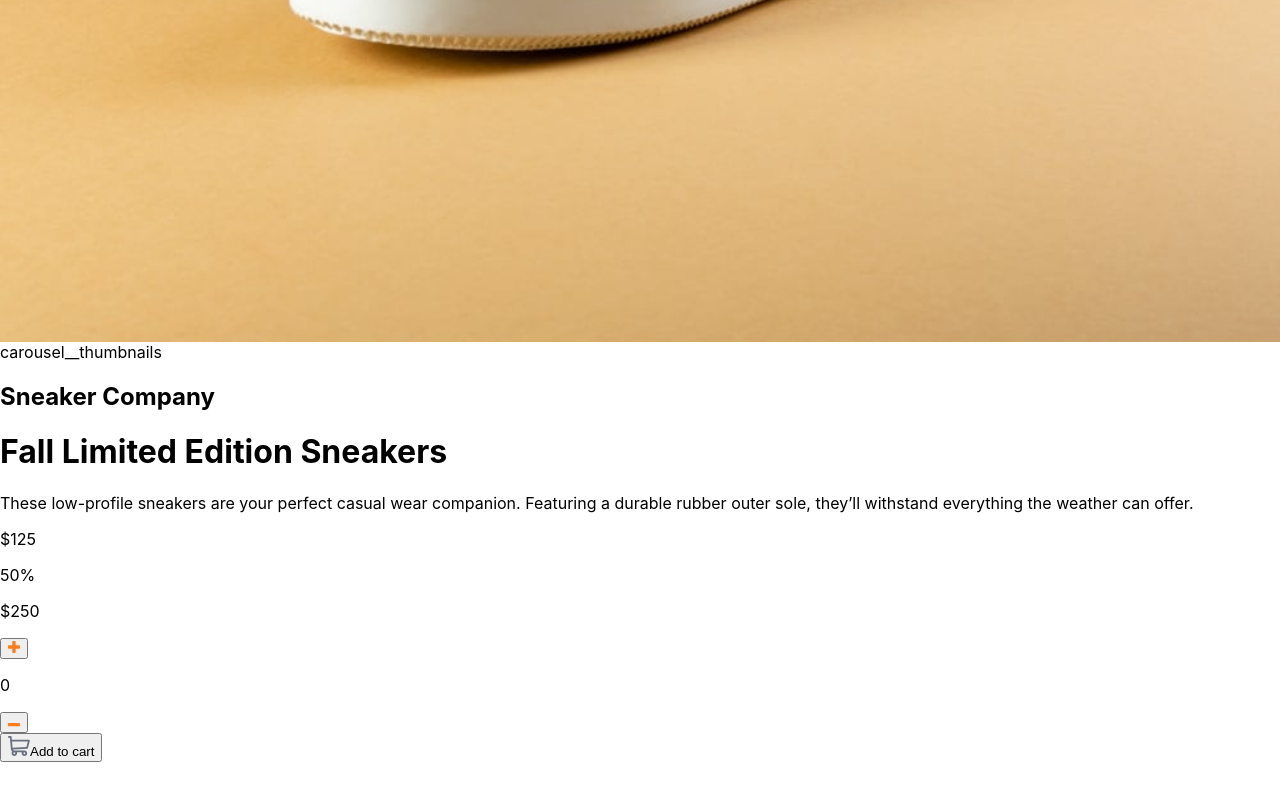
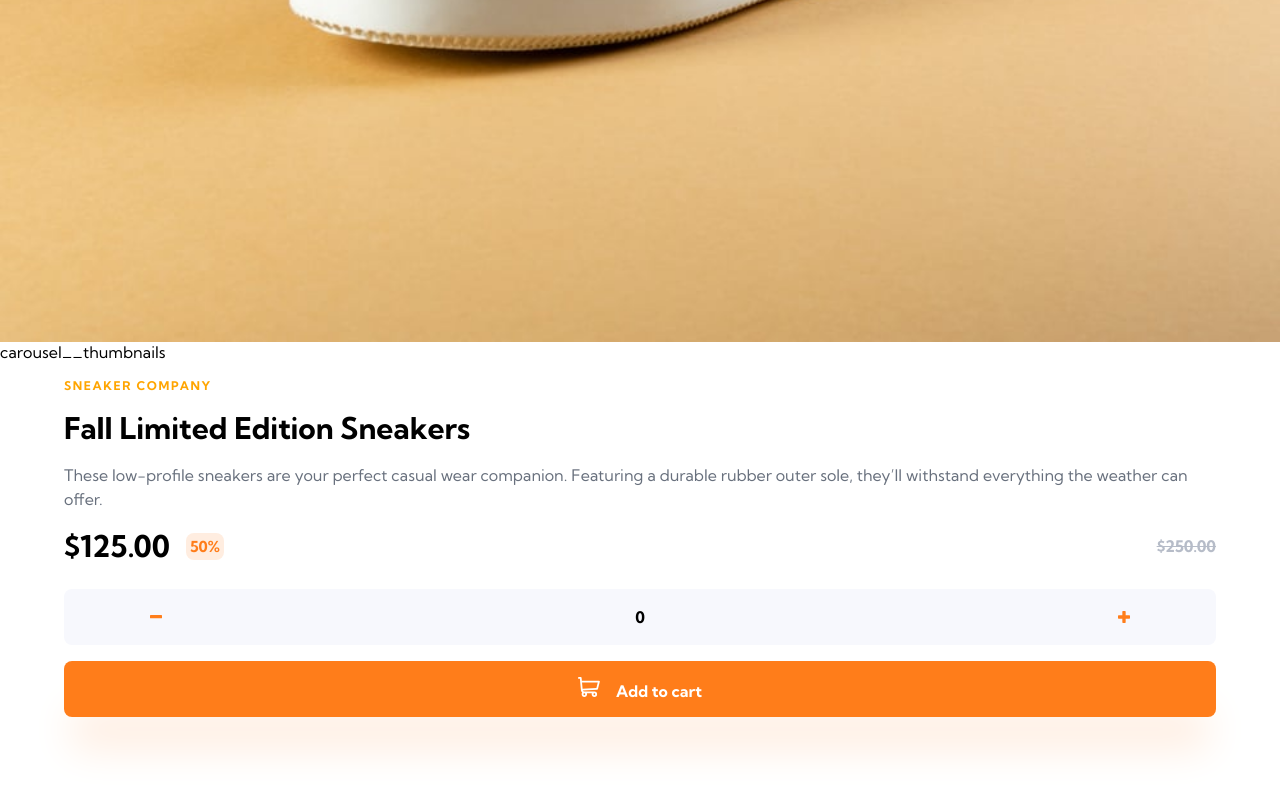
Before and after one commit to alec-sena/fem-ecommerce-product-page, a React (Create React App) app: page / in a window 1280 px wide. Shown: the part 990-1790 px from the top of the page. Before the commit the page ends 1752 px from the top, so only its background shows below. Built offline with nearby package versions, Linux system fonts and the light colour scheme.

Commit message:
Add ProductPanel styles

```diff
--- a/public/index.html
+++ b/public/index.html
@@ -24,6 +24,9 @@
       work correctly both with client-side routing and a non-root public URL.
       Learn how to configure a non-root public URL by running `npm run build`.
     -->
+    <link rel="preconnect" href="https://fonts.googleapis.com">
+    <link rel="preconnect" href="https://fonts.gstatic.com" crossorigin>
+    <link href="https://fonts.googleapis.com/css2?family=Kumbh+Sans:wght@400;700&display=swap" rel="stylesheet">
     <title>React App</title>
   </head>
   <body>
--- a/src/App.css
+++ b/src/App.css
@@ -1,38 +1,6 @@
-.App {
-  text-align: center;
+* {
+  font-family: "Kumbh Sans", sans-serif;
+  margin: 0;
+  padding: 0;
+  box-sizing: border-box;
 }
-
-.App-logo {
-  height: 40vmin;
-  pointer-events: none;
-}
-
-@media (prefers-reduced-motion: no-preference) {
-  .App-logo {
-    animation: App-logo-spin infinite 20s linear;
-  }
-}
-
-.App-header {
-  background-color: #282c34;
-  min-height: 100vh;
-  display: flex;
-  flex-direction: column;
-  align-items: center;
-  justify-content: center;
-  font-size: calc(10px + 2vmin);
-  color: white;
-}
-
-.App-link {
-  color: #61dafb;
-}
-
-@keyframes App-logo-spin {
-  from {
-    transform: rotate(0deg);
-  }
-  to {
-    transform: rotate(360deg);
-  }
-}
--- a/src/App.js
+++ b/src/App.js
@@ -1,4 +1,5 @@
 import ProductPage from './components/ProductPage';
+import './App.css';
 
 function App() {
   return (
--- a/src/components/ProductPage.js
+++ b/src/components/ProductPage.js
@@ -5,6 +5,7 @@ import MobileMenu from './MobileMenu';
 import Carousel from './Carousel';
 import ProductPanel from './ProductPanel';
 import products from '../data/products.js';
+// import '../scss/partials/_variables.scss';
 
 function ProductPage() {
 
--- a/src/components/ProductPanel.js
+++ b/src/components/ProductPanel.js
@@ -1,5 +1,7 @@
 import { CarouselContext } from 'pure-react-carousel';
 import { useState } from 'react';
+import '../scss/ProductPanel.scss';
+import '../scss/partials/_utilities.scss';
 
 function ProductPanel(props){
 
@@ -18,20 +20,22 @@ function ProductPanel(props){
         <div className="ProductPanel">
             <h2>Sneaker Company</h2>
             <h1>{props.product.name}</h1>
-            <p>These low-profile sneakers are your perfect casual wear companion. Featuring a
+            <p className="ProductPanel__Description">These low-profile sneakers are your perfect casual wear companion. Featuring a
             durable rubber outer sole, they’ll withstand everything the weather can offer.</p>
-            <div className="product-panel__price-container">
-                <p>{`$${props.product.price * props.product.discount}`}</p>
-                <p>{`${props.product.discount * 100}%`}</p>
-                <p>{`$${props.product.price}`}</p>
+            <div className="ProductPanel__PriceContainer">
+                <span>
+                    <p className="ProductPanel__NetPrice">{`$${props.product.price * props.product.discount}.00`}</p>
+                    <p>{`${props.product.discount * 100}%`}</p>
+                </span>
+                <p className="ProductPanel__Price">{`$${props.product.price}.00`}</p>
             </div>
-            <div className="product-panel__quantity-container">
-                <button onClick={() => setQuantity(quantity + 1)}><svg width="12" height="12" xmlns="http://www.w3.org/2000/svg" xmlnsXlink="http://www.w3.org/1999/xlink"><defs><path d="M12 7.023V4.977a.641.641 0 0 0-.643-.643h-3.69V.643A.641.641 0 0 0 7.022 0H4.977a.641.641 0 0 0-.643.643v3.69H.643A.641.641 0 0 0 0 4.978v2.046c0 .356.287.643.643.643h3.69v3.691c0 .356.288.643.644.643h2.046a.641.641 0 0 0 .643-.643v-3.69h3.691A.641.641 0 0 0 12 7.022Z" id="b"/></defs><use fill="#FF7E1B" fillRule="nonzero" xlinkHref="#b"/></svg></button>
+            <div className="ProductPanel__QuantityContainer">
+                <button className="flex-center" onClick={() => setQuantity(Math.max(0, quantity - 1))}><svg width="12" height="4" xmlns="http://www.w3.org/2000/svg" xmlnsXlink="http://www.w3.org/1999/xlink"><defs><path d="M11.357 3.332A.641.641 0 0 0 12 2.69V.643A.641.641 0 0 0 11.357 0H.643A.641.641 0 0 0 0 .643v2.046c0 .357.287.643.643.643h10.714Z" id="a"/></defs><use fill="#FF7E1B" fillRule="nonzero" xlinkHref="#a"/></svg></button>
                 <p>{quantity}</p>
-                <button onClick={() => setQuantity(Math.max(0, quantity - 1))}><svg width="12" height="4" xmlns="http://www.w3.org/2000/svg" xmlnsXlink="http://www.w3.org/1999/xlink"><defs><path d="M11.357 3.332A.641.641 0 0 0 12 2.69V.643A.641.641 0 0 0 11.357 0H.643A.641.641 0 0 0 0 .643v2.046c0 .357.287.643.643.643h10.714Z" id="a"/></defs><use fill="#FF7E1B" fillRule="nonzero" xlinkHref="#a"/></svg></button>
+                <button className="flex-center" onClick={() => setQuantity(quantity + 1)}><svg width="12" height="12" xmlns="http://www.w3.org/2000/svg" xmlnsXlink="http://www.w3.org/1999/xlink"><defs><path d="M12 7.023V4.977a.641.641 0 0 0-.643-.643h-3.69V.643A.641.641 0 0 0 7.022 0H4.977a.641.641 0 0 0-.643.643v3.69H.643A.641.641 0 0 0 0 4.978v2.046c0 .356.287.643.643.643h3.69v3.691c0 .356.288.643.644.643h2.046a.641.641 0 0 0 .643-.643v-3.69h3.691A.641.641 0 0 0 12 7.022Z" id="b"/></defs><use fill="#FF7E1B" fillRule="nonzero" xlinkHref="#b"/></svg></button>
             </div>
-            <button onClick={handleCart}>
-                <svg width="22" height="20" xmlns="http://www.w3.org/2000/svg"><path d="M20.925 3.641H3.863L3.61.816A.896.896 0 0 0 2.717 0H.897a.896.896 0 1 0 0 1.792h1l1.031 11.483c.073.828.52 1.726 1.291 2.336C2.83 17.385 4.099 20 6.359 20c1.875 0 3.197-1.87 2.554-3.642h4.905c-.642 1.77.677 3.642 2.555 3.642a2.72 2.72 0 0 0 2.717-2.717 2.72 2.72 0 0 0-2.717-2.717H6.365c-.681 0-1.274-.41-1.53-1.009l14.321-.842a.896.896 0 0 0 .817-.677l1.821-7.283a.897.897 0 0 0-.87-1.114ZM6.358 18.208a.926.926 0 0 1 0-1.85.926.926 0 0 1 0 1.85Zm10.015 0a.926.926 0 0 1 0-1.85.926.926 0 0 1 0 1.85Zm2.021-7.243-13.8.81-.57-6.341h15.753l-1.383 5.53Z" fill="#69707D" fillRule="nonzero"/></svg>
+            <button className="ProductPanel__CartButton" onClick={handleCart}>
+                <svg width="22" height="20" xmlns="http://www.w3.org/2000/svg"><path d="M20.925 3.641H3.863L3.61.816A.896.896 0 0 0 2.717 0H.897a.896.896 0 1 0 0 1.792h1l1.031 11.483c.073.828.52 1.726 1.291 2.336C2.83 17.385 4.099 20 6.359 20c1.875 0 3.197-1.87 2.554-3.642h4.905c-.642 1.77.677 3.642 2.555 3.642a2.72 2.72 0 0 0 2.717-2.717 2.72 2.72 0 0 0-2.717-2.717H6.365c-.681 0-1.274-.41-1.53-1.009l14.321-.842a.896.896 0 0 0 .817-.677l1.821-7.283a.897.897 0 0 0-.87-1.114ZM6.358 18.208a.926.926 0 0 1 0-1.85.926.926 0 0 1 0 1.85Zm10.015 0a.926.926 0 0 1 0-1.85.926.926 0 0 1 0 1.85Zm2.021-7.243-13.8.81-.57-6.341h15.753l-1.383 5.53Z" fill="#FFFFFF" fillRule="nonzero"/></svg>
                 Add to cart
             </button>
         </div>
--- /dev/null
+++ b/src/scss/ProductPanel.scss
@@ -0,0 +1,103 @@
+@import "./partials/variables";
+
+.ProductPanel {
+  width: 90%;
+  margin: 0 5%;
+
+  h2 {
+    text-transform: uppercase;
+    color: orange;
+    font-size: 0.75rem;
+    letter-spacing: 0.1rem;
+    margin: 1rem 0;
+  }
+
+  h1 {
+    font-size: 1.875rem;
+    font-weight: bold;
+  }
+}
+
+.ProductPanel__Description {
+  color: $dark-grayish-blue;
+  size: 0.75rem;
+  line-height: 1.5rem;
+  margin: 1rem 0;
+}
+
+.ProductPanel__PriceContainer {
+  display: flex;
+  justify-content: space-between;
+  align-items: center;
+  margin-bottom: 1.5rem;
+
+  span {
+    display: flex;
+    align-items: center;
+  }
+
+  span p {
+    display: inline-block;
+  }
+
+  span p:not(:first-child) {
+    margin-left: 1rem;
+    font-size: 0.95rem;
+    font-weight: bold;
+    color: $orange;
+    background-color: $pale-orange;
+    border-radius: 0.5rem;
+    padding: 0.25rem;
+  }
+}
+
+.ProductPanel__NetPrice {
+  font-size: 1.875rem;
+  font-weight: bold;
+}
+
+.ProductPanel__Price {
+  font-size: 1rem;
+  color: $grayish-blue;
+  font-weight: bold;
+  text-decoration: line-through;
+}
+
+.ProductPanel__QuantityContainer {
+  display: flex;
+  justify-content: space-between;
+  align-items: center;
+  background-color: $light-grayish-blue;
+  border-radius: 0.5rem;
+  height: 3.5rem;
+  padding: 0 7.5%;
+  margin-bottom: 1rem;
+
+  button {
+    background: $light-grayish-blue;
+    border: none;
+    cursor: pointer;
+  }
+
+  p {
+    font-size: 1rem;
+    font-weight: bold;
+  }
+}
+
+.ProductPanel__CartButton {
+  height: 3.5rem;
+  background-color: $orange;
+  width: 100%;
+  border-radius: 0.5rem;
+  border: none;
+  color: $white;
+  font-size: 1rem;
+  font-weight: bold;
+  margin-bottom: 5.5rem;
+  box-shadow: 0 2.5rem 2.5rem -0.5rem $pale-orange;
+
+  svg {
+    margin-right: 1rem;
+  }
+}
--- /dev/null
+++ b/src/scss/partials/_utilities.scss
@@ -0,0 +1,5 @@
+.flex-center {
+  display: flex;
+  justify-content: center;
+  align-items: center;
+}
--- /dev/null
+++ b/src/scss/partials/_variables.scss
@@ -0,0 +1,9 @@
+$orange: hsl(26, 100%, 55%);
+$pale-orange: hsl(25, 100%, 94%);
+$very-dark-blue: hsl(220, 13%, 13%);
+$dark-grayish-blue: hsl(219, 9%, 45%);
+$grayish-blue: hsl(220, 14%, 75%);
+$light-grayish-blue: hsl(223, 64%, 98%);
+$white: hsl(0, 0%, 100%);
+$black: hsl(0, 0%, 0%);
+/* (with 75% opacity for lightbox background): */
```
